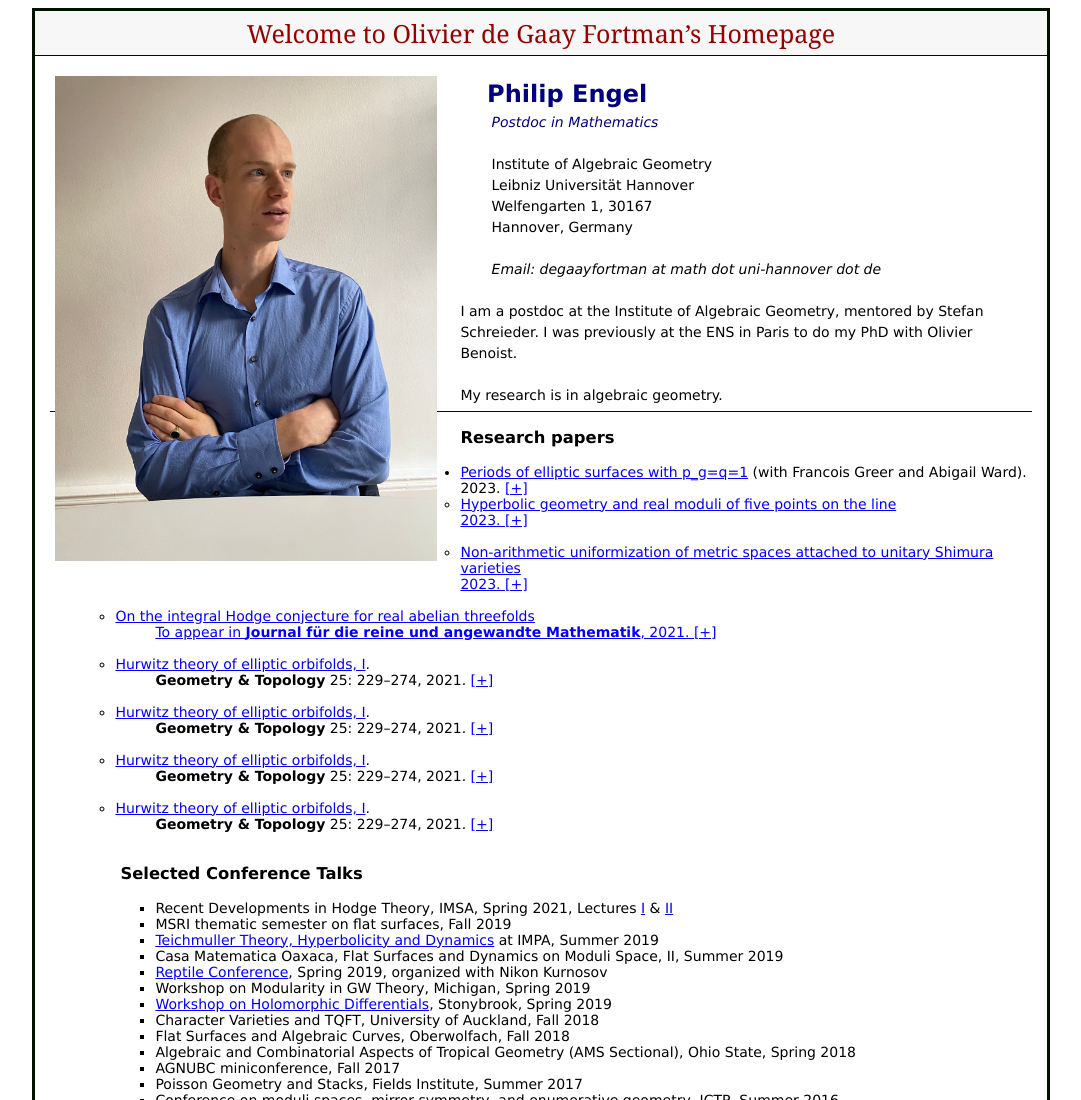
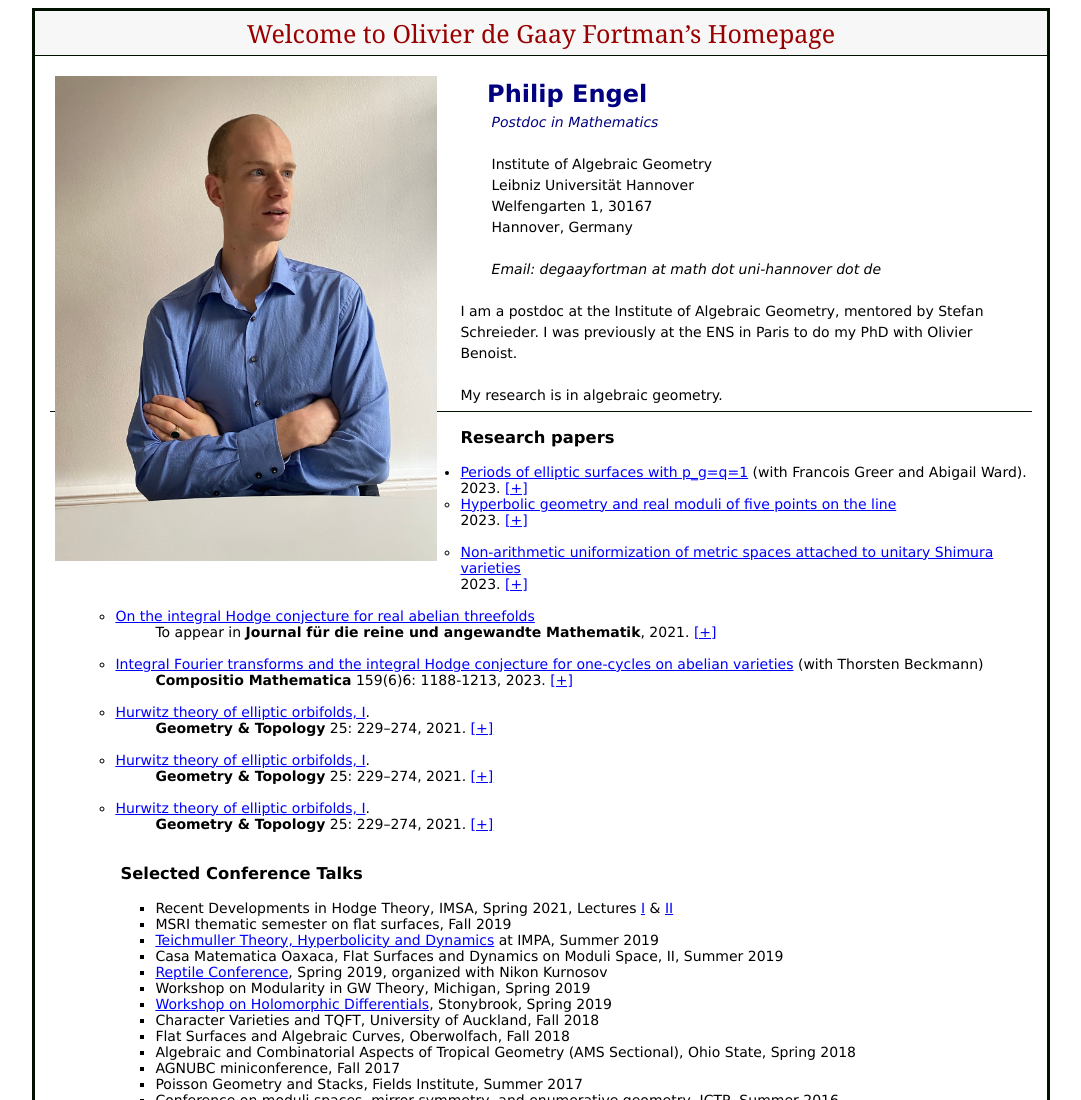
Before and after one commit to olivierfortman/olivierfortman.github.io, a plain HTML site: page index.html in a window 1280 px wide. Shown: the top 1100 px of the page, without its empty margins (99-1180 px from the left). Drawn offline with Linux system fonts and the light colour scheme.

Commit message:
Update index.html

```diff
--- a/index.html
+++ b/index.html
@@ -457,7 +457,7 @@ Periods of elliptic surfaces with p_g=q=1</a> (with Francois Greer and Abigail W
 
 
 <li><a href="https://arxiv.org/abs/2111.06381">
-Hyperbolic geometry and real moduli of five points on the line
+Hyperbolic geometry and real moduli of five points on the line</a>
 
 <ul> <b></b> 2023. <a id="my_text17" href="javaScript:showHideText17()">[+]</a>
 </ul>
@@ -477,7 +477,7 @@ We show that each connected component of the moduli space of smooth real binary
 </ul></br>
 
 <li><a href="https://arxiv.org/abs/2301.01598">
-Non-arithmetic uniformization of metric spaces attached to unitary Shimura varieties
+Non-arithmetic uniformization of metric spaces attached to unitary Shimura varieties</a>
 
 <ul> <b></b> 2023. <a id="my_text16" href="javaScript:showHideText16()">[+]</a>
 </ul>
@@ -497,7 +497,7 @@ We develop a new method of constructing non-arithmetic lattices
 </ul></br>
 
 <li><a href="https://arxiv.org/abs/2211.04061">
-On the integral Hodge conjecture for real abelian threefolds
+On the integral Hodge conjecture for real abelian threefolds</a>
 
 <ul>To appear in <b>Journal für die reine und angewandte Mathematik</b>, 2021. <a id="my_text9" href="javaScript:showHideText9()">[+]</a>
 </ul>
@@ -517,9 +517,11 @@ We prove the real integral Hodge conjecture for several classes
 </div>
 </ul></br>
 
-	<li><a href="https://arxiv.org/abs/1706.06738">Hurwitz theory of elliptic orbifolds, I</a>.
+	<li><a href="https://www.cambridge.org/core/journals/compositio-mathematica/article/integral-fourier-transforms-and-the-integral-hodge-conjecture-for-onecycles-on-abelian-varieties/AC12934E24BDAA5B2CD04372A3090416">Integral Fourier transforms and the
+		integral Hodge conjecture
+		for one-cycles on abelian varieties</a> (with Thorsten Beckmann)
 
-</br><ul> <b>Geometry & Topology</b> 25: 229–274, 2021.
+</br><ul> <b>Compositio Mathematica</b> 159(6)6: 1188-1213, 2023.
 <a id="my_text4" href="javaScript:showHideText4()">[+]</a></ul>
 
 <ul>
```
